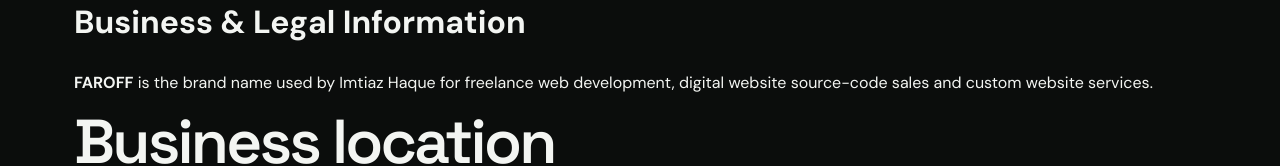
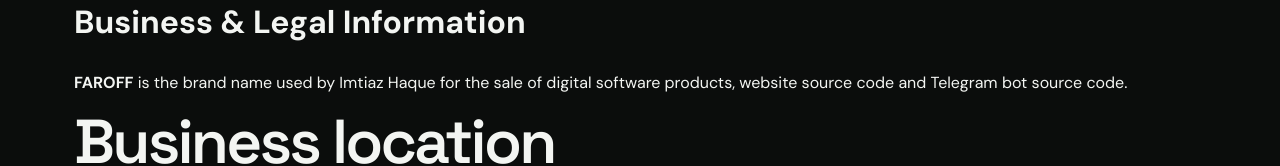
Before and after one commit to Faroffcode/Imtiaz.haque, a plain HTML site: page legal.html in a window 1280 px wide. Shown: the part 239-405 px from the top of the page. Drawn offline with Linux system fonts and the light colour scheme.

Commit message:
Align website with software-products business line for Razorpay

```diff
--- a/legal.html
+++ b/legal.html
@@ -1,4 +1,4 @@
 <!doctype html>
 <html lang="en"><head><meta charset="utf-8"><meta name="viewport" content="width=device-width,initial-scale=1"><title>Legal Information — FAROFF</title><link rel="stylesheet" href="styles.css"></head>
 <body><header class="nav"><a class="brand" href="index.html"><span>F</span> FAROFF</a><a class="nav-cta" href="index.html">Back to site</a></header>
-<main class="section"><p class="eyebrow">LEGAL</p><h1>Business & Legal Information</h1><p><strong>FAROFF</strong> is the brand name used by Imtiaz Haque for freelance web development, digital website source-code sales and custom website services.</p><h2>Business location</h2><p>West Bengal, Birbhum, Nalhati, PIN 731243, India.</p><h2>Customer support</h2><p>Email: faroffwork@gmail.com<br>Phone: +91 92394 85162</p><h2>Policies</h2><p><a href="privacy.html">Privacy Policy</a><br><a href="terms.html">Terms & Conditions</a><br><a href="refund.html">Refund & Cancellation Policy</a><br><a href="delivery.html">Digital Product Delivery Policy</a></p></main></body></html>
+<main class="section"><p class="eyebrow">LEGAL</p><h1>Business & Legal Information</h1><p><strong>FAROFF</strong> is the brand name used by Imtiaz Haque for the sale of digital software products, website source code and Telegram bot source code.</p><h2>Business location</h2><p>West Bengal, Birbhum, Nalhati, PIN 731243, India.</p><h2>Customer support</h2><p>Email: faroffwork@gmail.com<br>Phone: +91 92394 85162</p><h2>Policies</h2><p><a href="privacy.html">Privacy Policy</a><br><a href="terms.html">Terms & Conditions</a><br><a href="refund.html">Refund & Cancellation Policy</a><br><a href="delivery.html">Digital Product Delivery Policy</a></p></main></body></html>
```
